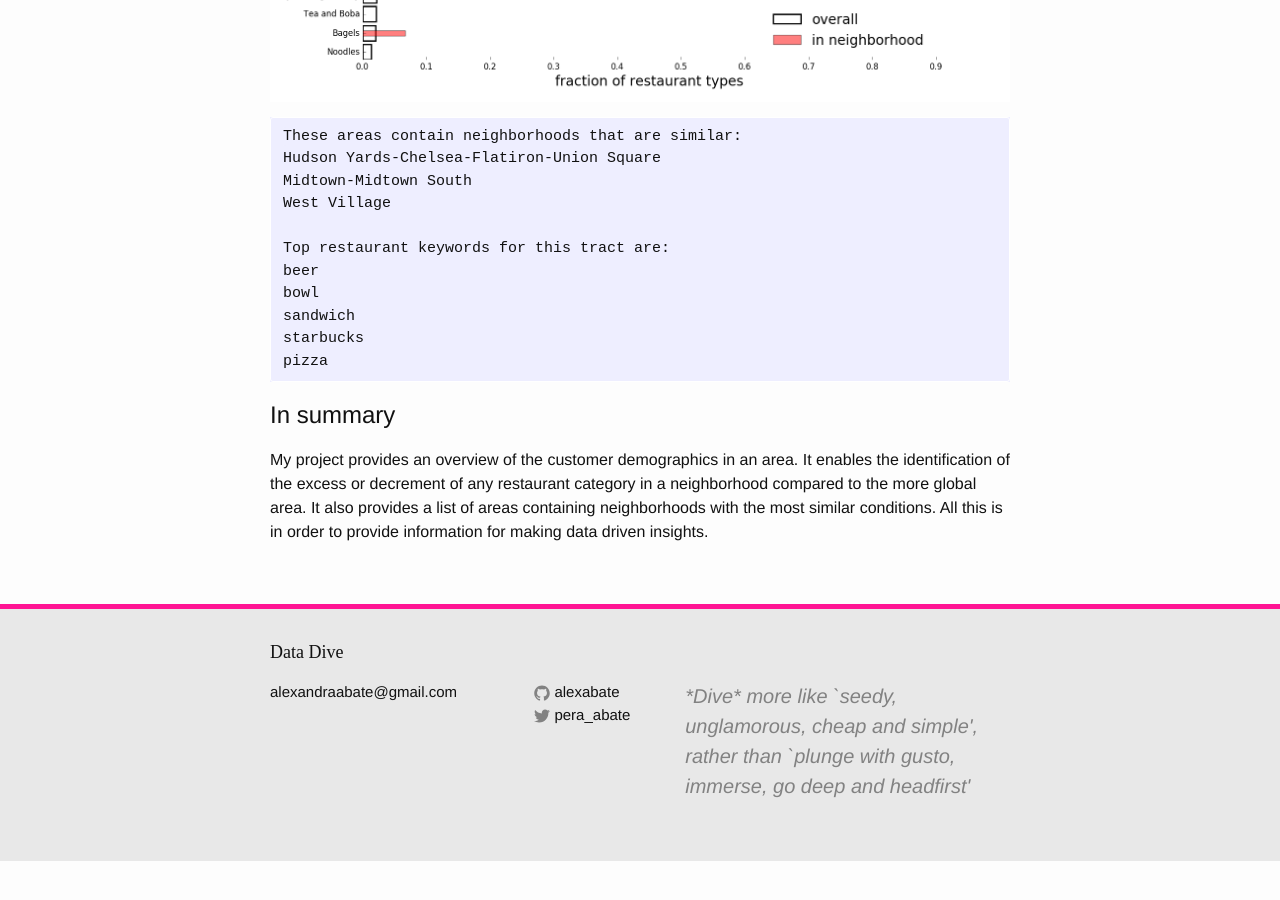
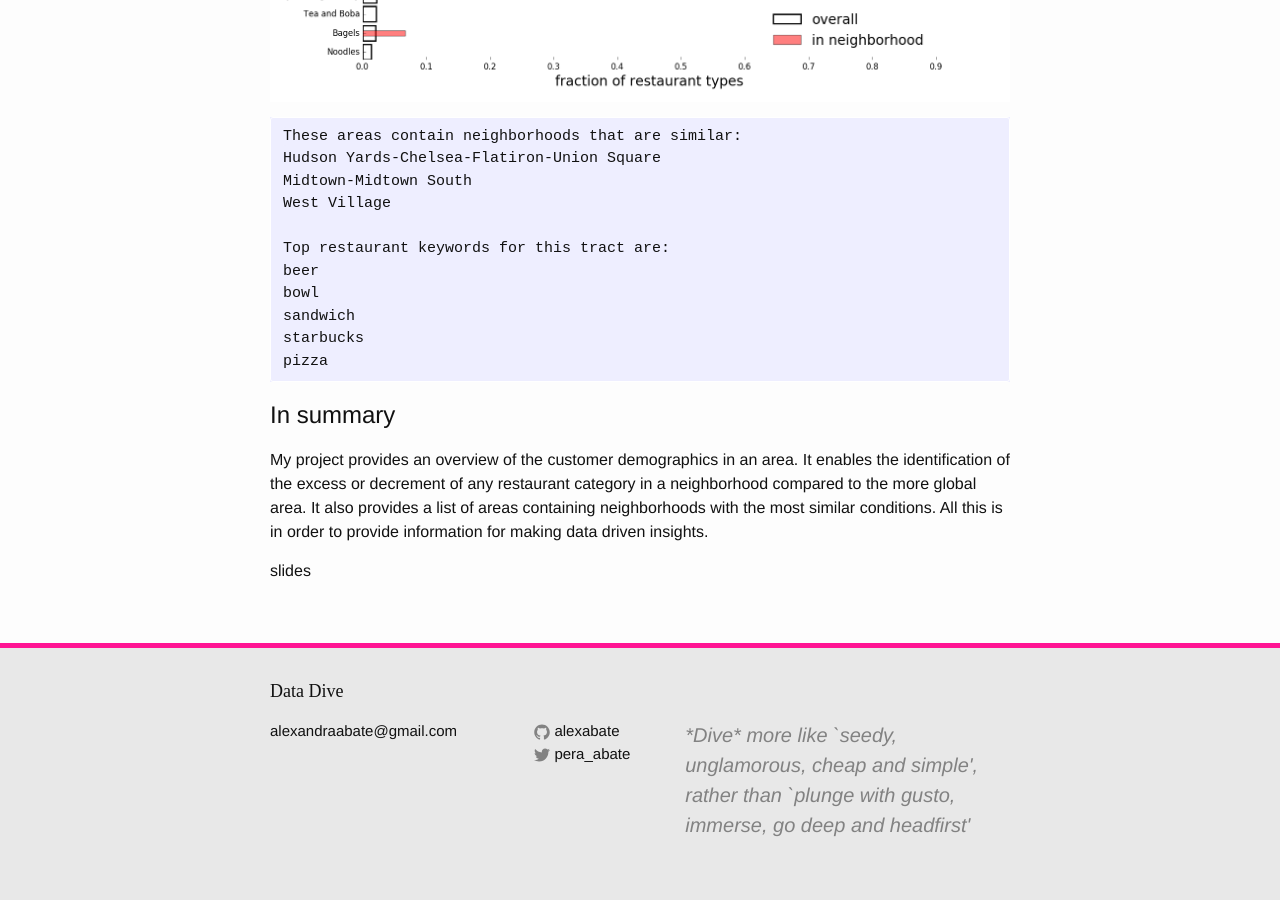
Before and after one commit to alexabate/alexabate.github.io, a Jekyll site: the page built from _posts/2016-10-03-market-insight.md, in a window 1280 px wide and 900 px high, scrolled down 6488 px. Built offline with Jekyll 4.4.1, drawn with Linux system fonts in a browser that asks for light colours; some web fonts are replaced; before the commit the page ends 7349 px from its top, so only the background shows below that.

Commit message:
Update 2016-10-03-market-insight.md

```diff
--- a/_posts/2016-10-03-market-insight.md
+++ b/_posts/2016-10-03-market-insight.md
@@ -119,3 +119,5 @@ A user types an address located in Manhattan, and a series of diagnostics are re
 # In summary
 
 My project provides an overview of the customer demographics in an area. It enables the identification of the excess or decrement of any restaurant category in a neighborhood compared to the more global area. It also provides a list of areas containing neighborhoods with the most similar conditions. All this is in order to provide information for making data driven insights.
+
+[slides](https://www.slideshare.net/secret/FQJ8msWydNiCO0)
```
